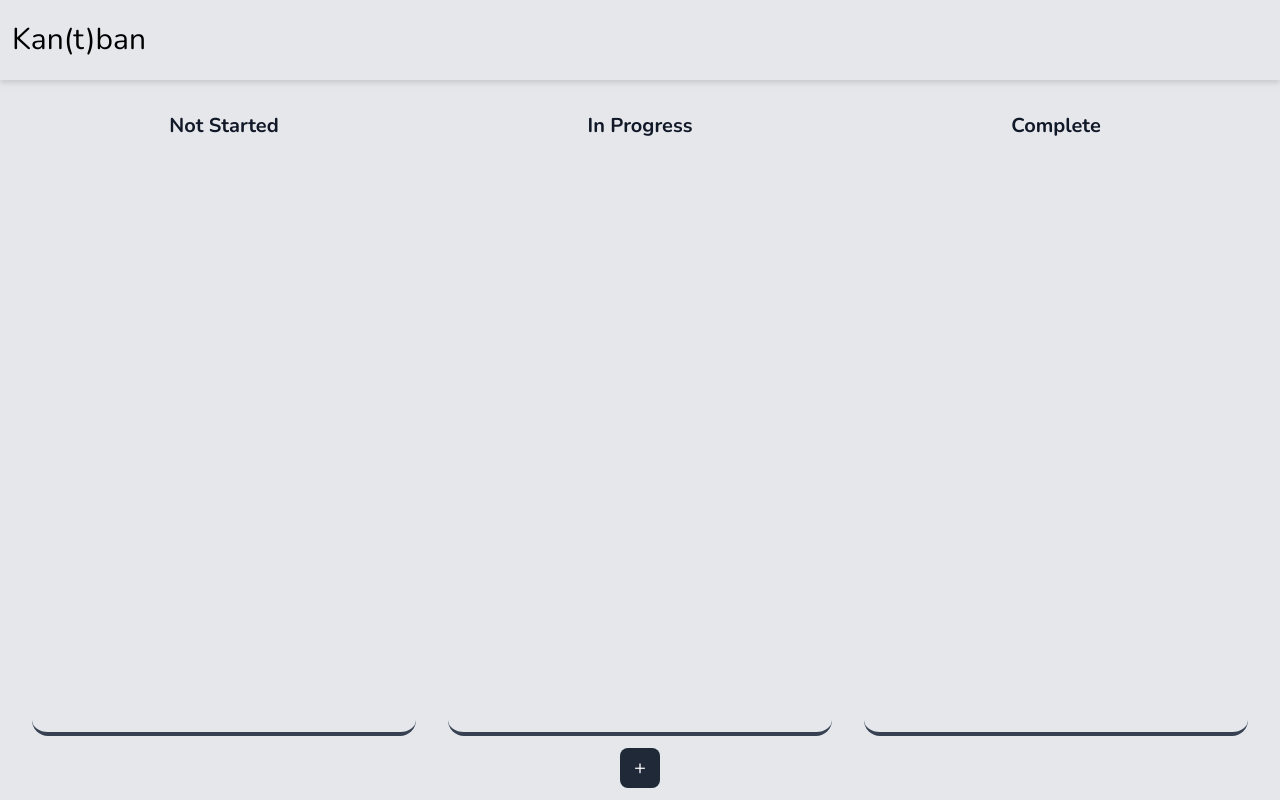
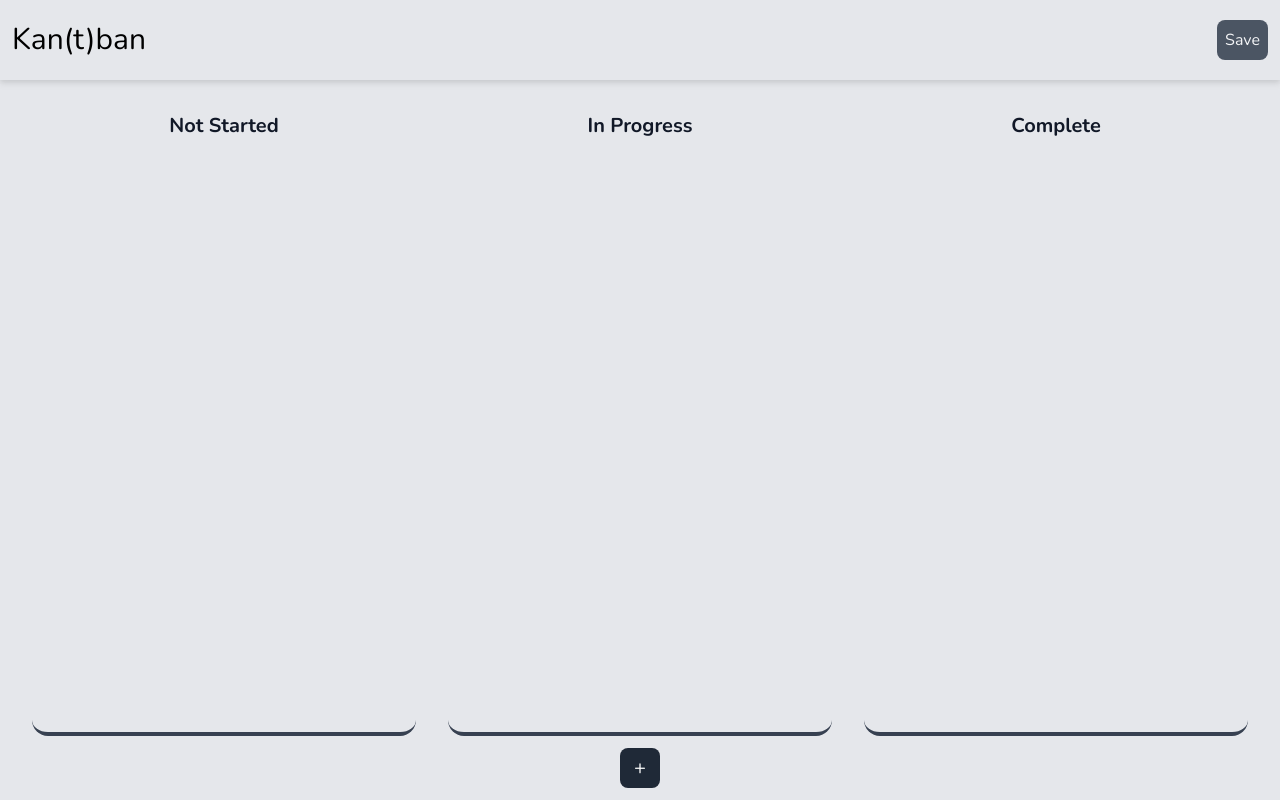
Before and after one commit to tylermeekel/kantban-web-todos, a SvelteKit app: page / in a window 1280 px wide. Built offline with nearby package versions, Linux system fonts and the light colour scheme.

Commit message:
adds localStorage support

```diff
--- a/src/routes/+page.svelte
+++ b/src/routes/+page.svelte
@@ -5,12 +5,21 @@
 	import TodoComponent from "../components/TodoComponent.svelte";
     import type { Board } from "../classes/Board";
 	import BoardComponent from "../components/BoardComponent.svelte";
+	import { browser } from "$app/environment";
 
     let boardsData: Array<Board>;
+
     let showCreateTodo:boolean;
 
-    boards.subscribe((d: Board[]) => {
-        boardsData = d;
+    if(browser){
+        if(localStorage.getItem('data')){
+            console.log('dataasdasd')
+            boards.set(JSON.parse(localStorage.getItem('data') || '{}'));
+        }
+    }
+
+    boards.subscribe((data: Board[]) => {
+        boardsData = data;
     })
 
     showCreateTodoState.subscribe(data => { //Pulls data from store to use for visibility of Todo dialogue box
@@ -20,6 +29,15 @@
     function toggleShowCreateTodo(): void { //Handles toggling for the visibility of the Todo add dialogue box
         showCreateTodoState.set(true)
     }
+
+    function save() {
+        if(browser){
+            let jsonData = JSON.stringify(boardsData)
+            localStorage.setItem('data', jsonData)
+        }
+
+    }
+
 </script>
 
 {#if showCreateTodo == true}
@@ -27,8 +45,11 @@
 {/if}
 
 <div class="h-full w-screen flex flex-col">
-    <header class=" h-20 w-screen bg-gray-200 flex items-center p-1 drop-shadow-md shadow-stone-900">
+    <header class=" h-20 w-screen bg-gray-200 flex items-center p-1 drop-shadow-md shadow-stone-900 justify-between">
         <h1 class="text-3xl ml-2">Kan(t)ban</h1>
+        <button class="mr-2 bg-gray-600 p-2 rounded-lg text-gray-100" on:click={save}>
+            Save
+        </button>
     </header>
     <main class="w-screen bg-gray-200 flex-1 flex gap-8 px-8 pt-8 overflow-x-scroll">
         {#each boardsData as board}
```
